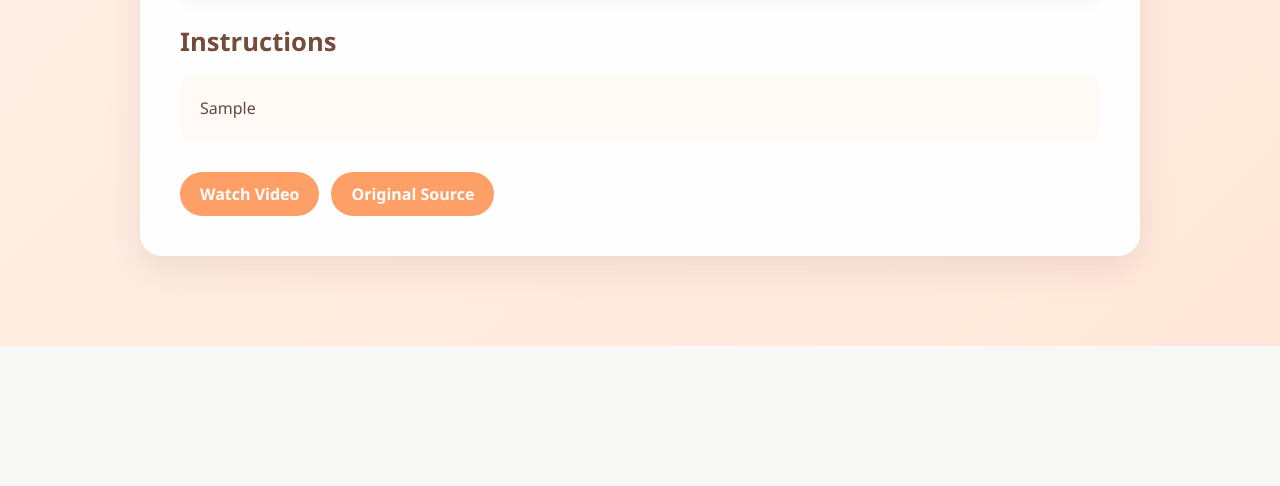
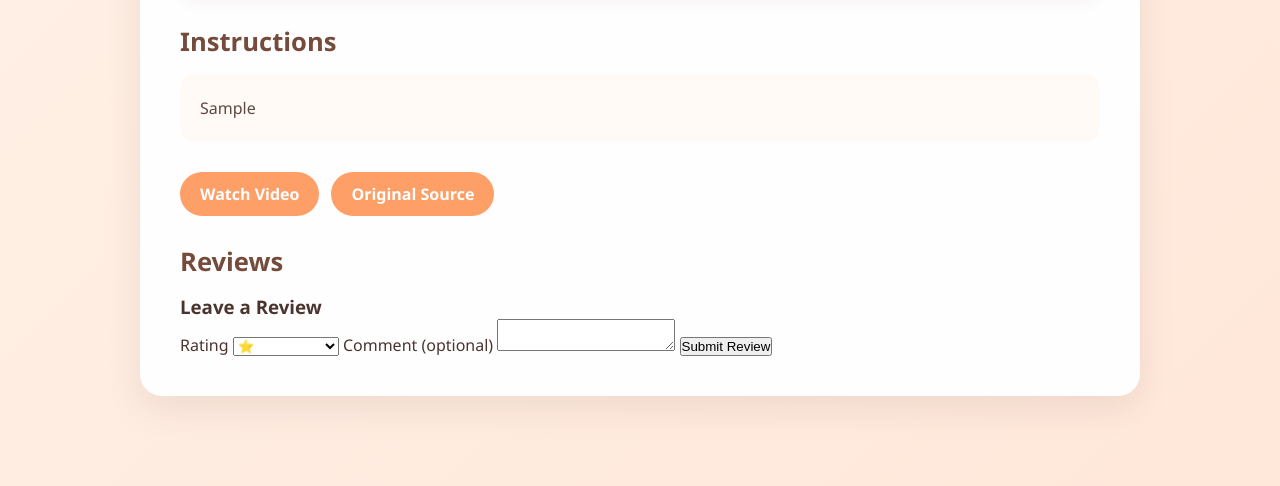
Before and after one commit to The-Biggest-Bug/Recipe_Book_Application, a Flask app: page /recipe/1 in a window 1280 px wide. Shown: the part 2463-2949 px from the top of the page. Before the commit the page ends 2809 px from the top, so only its background shows below. Run offline with Flask 3, Linux system fonts and the light colour scheme; the visitor is signed in with stand-in values (Sample User, id 1); tables that the repository leaves empty hold one stand-in row (values such as "Sample post"); grey boxes marked "Sample" are stand-in pictures; a database or web service that is not in the repository returns one stand-in record (values such as "Sample title"); some libraries are stand-ins or nearby versions.

Commit message:
Added reviews sections for users

```diff
--- a/app.py
+++ b/app.py
@@ -14,6 +14,7 @@ from flask_wtf.csrf import CSRFError
 from werkzeug.security import check_password_hash, generate_password_hash
 
 from database import (
+    get_db,
     add_favorite,
     add_search_history,
     clear_user_search_history,
@@ -33,8 +34,14 @@ from database import (
     add_user_recipe,
     get_uploaded_recipe,
     search_user_recipes_by_name,
-    search_user_recipes_by_ingredients
+    search_user_recipes_by_ingredients,
+    get_reviews,
+    get_average_rating,
+    add_review,
+    delete_review,
+    update_review
 )
+
 from mealdb import (
     MealDBError,
     get_areas,
@@ -366,17 +373,25 @@ def recipe_detail_page(recipe_id):
             "recipe_detail.html",
             recipe=None,
             ingredients=[],
-            is_favorite=False
+            is_favorite=False,
+            reviews=[],
+            average_rating=None
         )
 
     user_id = session.get("user_id")
     favorite_status = bool(user_id and is_recipe_favorite(user_id, recipe_id))
 
+
+    reviews = get_reviews(recipe_id, 0)
+    average_rating = get_average_rating(recipe_id, 0)
+
     return render_template(
         "recipe_detail.html",
         recipe=recipe,
         ingredients=get_recipe_ingredients(recipe),
-        is_favorite=favorite_status
+        is_favorite=favorite_status,
+        reviews=reviews,
+        average_rating=average_rating
     )
 
 
@@ -610,6 +625,52 @@ def uploaded_recipe_detail_page(recipe_id):
 
     return render_template("uploaded_recipe_detail.html", recipe=recipe)
 
+@app.route("/review/<recipe_id>", methods=["POST"])
+def submit_review(recipe_id):
+    rating = int(request.form.get("rating", 0))
+    comment = request.form.get("comment", "").strip()
+    is_user_recipe = int(request.form.get("is_user_recipe", 0))
+
+    add_review(session["user_id"], recipe_id, is_user_recipe, rating, comment)
+
+    if is_user_recipe == 1:
+        return redirect(url_for("uploaded_recipe_detail_page", recipe_id=recipe_id))
+    else:
+        return redirect(url_for("recipe_detail_page", recipe_id=recipe_id))
+
+@app.post("/review/<int:review_id>/delete")
+@login_required
+def delete_review_page(review_id):
+    delete_review(review_id, session["user_id"])
+    flash("Review deleted.")
+    return redirect(request.referrer or url_for("home_page"))
+
+@app.route("/review/<int:review_id>/edit", methods=["GET", "POST"])
+@login_required
+def edit_review_page(review_id):
+    # Get the review and ensure it belongs to the logged-in user
+    review = get_db().execute(
+        "SELECT * FROM reviews WHERE id = ? AND user_id = ?",
+        (review_id, session["user_id"])
+    ).fetchone()
+
+    if not review:
+        flash("Review not found or not yours.")
+        return redirect(url_for("home_page"))
+
+    # If the user submitted the form
+    if request.method == "POST":
+        rating = int(request.form.get("rating"))
+        comment = request.form.get("comment", "").strip()
+
+        update_review(review_id, session["user_id"], rating, comment)
+        flash("Review updated!")
+
+        # Redirect back to the correct recipe page
+        return redirect(url_for("recipe_detail_page", recipe_id=review["recipe_id"]))
+
+    # If GET request, show the edit form
+    return render_template("edit_review.html", review=review)
 
 init_database()
 
--- a/database.py
+++ b/database.py
@@ -58,7 +58,7 @@ def init_database():
             FOREIGN KEY (user_id) REFERENCES users (id)
         );
 
-                CREATE TABLE IF NOT EXISTS user_recipes (
+        CREATE TABLE IF NOT EXISTS user_recipes (
             id INTEGER PRIMARY KEY AUTOINCREMENT,
             user_id INTEGER NOT NULL,
             recipe_name TEXT NOT NULL,
@@ -67,6 +67,17 @@ def init_database():
             image_url TEXT,
             created_at TIMESTAMP DEFAULT CURRENT_TIMESTAMP,
             FOREIGN KEY (user_id) REFERENCES users (id)
+        );
+
+        CREATE TABLE IF NOT EXISTS reviews (
+            id INTEGER PRIMARY KEY AUTOINCREMENT,
+            user_id INTEGER NOT NULL,
+            recipe_id TEXT NOT NULL,
+            is_user_recipe INTEGER NOT NULL DEFAULT 0,
+            rating INTEGER NOT NULL,
+            comment TEXT,
+            created_at TIMESTAMP DEFAULT CURRENT_TIMESTAMP,
+            FOREIGN KEY (user_id) REFERENCES users(id)
         );
         """
     )
@@ -294,3 +305,71 @@ def search_user_recipes_by_ingredients(ingredient):
         """,
         (f"%{ingredient}%",)
     ).fetchall()
+
+def get_reviews(recipe_id, is_user_recipe):
+    return get_db().execute(
+        """
+        SELECT reviews.*, users.username
+        FROM reviews
+        JOIN users ON reviews.user_id = users.id
+        WHERE recipe_id = ? AND is_user_recipe = ?
+        ORDER BY created_at DESC
+        """,
+        (recipe_id, is_user_recipe)
+    ).fetchall()
+
+
+def get_average_rating(recipe_id, is_user_recipe):
+    row = get_db().execute(
+        """
+        SELECT AVG(rating) AS avg_rating
+        FROM reviews
+        WHERE recipe_id = ? AND is_user_recipe = ?
+        """,
+        (recipe_id, is_user_recipe)
+    ).fetchone()
+
+    return row["avg_rating"] if row else None
+
+
+def add_review(user_id, recipe_id, is_user_recipe, rating, comment):
+    db = get_db()
+    db.execute(
+        """
+        INSERT INTO reviews (user_id, recipe_id, is_user_recipe, rating, comment)
+        VALUES (?, ?, ?, ?, ?)
+        """,
+        (user_id, recipe_id, is_user_recipe, rating, comment)
+    )
+    db.commit()
+
+def add_review(user_id, recipe_id, is_user_recipe, rating, comment):
+    db = get_db()
+    db.execute(
+        """
+        INSERT INTO reviews (user_id, recipe_id, is_user_recipe, rating, comment)
+        VALUES (?, ?, ?, ?, ?)
+        """,
+        (user_id, recipe_id, is_user_recipe, rating, comment)
+    )
+    db.commit()
+
+def delete_review(review_id, user_id):
+    db = get_db()
+    db.execute(
+        "DELETE FROM reviews WHERE id = ? AND user_id = ?",
+        (review_id, user_id)
+    )
+    db.commit()
+
+def update_review(review_id, user_id, rating, comment):
+    db = get_db()
+    db.execute(
+        """
+        UPDATE reviews
+        SET rating = ?, comment = ?
+        WHERE id = ? AND user_id = ?
+        """,
+        (rating, comment, review_id, user_id)
+    )
+    db.commit()
--- a/templates/recipe_detail.html
+++ b/templates/recipe_detail.html
@@ -67,6 +67,66 @@
                 <a href="{{ recipe.strSource }}" target="_blank">Original Source</a>
             {% endif %}
         </div>
+
+        <h2>Reviews</h2>
+
+        {% if average_rating %}
+            <p><strong>Average Rating:</strong> {{ average_rating|round(1) }} ⭐</p>
+        {% endif %}
+
+<div class="reviews">
+    {% for review in reviews %}
+        <div class="review">
+            <strong>{{ review.username }}</strong>
+            <span>{{ review.rating }} ⭐</span>
+
+            {% if review.comment %}
+                <p>{{ review.comment }}</p>
+            {% endif %}
+
+            {% if session.user_id == review.user_id %}
+                <a href="{{ url_for('edit_review_page', review_id=review.id) }}">Edit</a>
+
+                <form method="POST"
+                      action="{{ url_for('delete_review_page', review_id=review.id) }}"
+                      style="display:inline;">
+                    <input type="hidden" name="csrf_token" value="{{ csrf_token() }}">
+                    <button type="submit">Delete</button>
+                </form>
+            {% endif %}
+        </div>
+    {% endfor %}
+</div>
+
+
+        <h3>Leave a Review</h3>
+
+        {% if current_user %}
+            <form method="POST" action="{{ url_for('submit_review', recipe_id=recipe.idMeal) }}">
+                <input type="hidden" name="csrf_token" value="{{ csrf_token() }}">
+                <input type="hidden" name="is_user_recipe" value="0">
+
+                <label for="rating">Rating</label>
+                <select name="rating" id="rating" required>
+                    <option value="1">⭐</option>
+                    <option value="2">⭐⭐</option>
+                    <option value="3">⭐⭐⭐</option>
+                    <option value="4">⭐⭐⭐⭐</option>
+                    <option value="5">⭐⭐⭐⭐⭐</option>
+                </select>
+
+                <label for="comment">Comment (optional)</label>
+                <textarea name="comment" id="comment"></textarea>
+
+                <button type="submit">Submit Review</button>
+            </form>
+        {% else %}
+            <p class="auth-switch">
+                <a href="{{ url_for('login_page', next=request.path) }}">Log in</a>
+                to leave a review.
+            </p>
+        {% endif %}
+
     </div>
 {% else %}
     <h1>Recipe Not Found</h1>
```
Also changed, not shown: templates/edit_review.html (added, +23 -0 lines).
